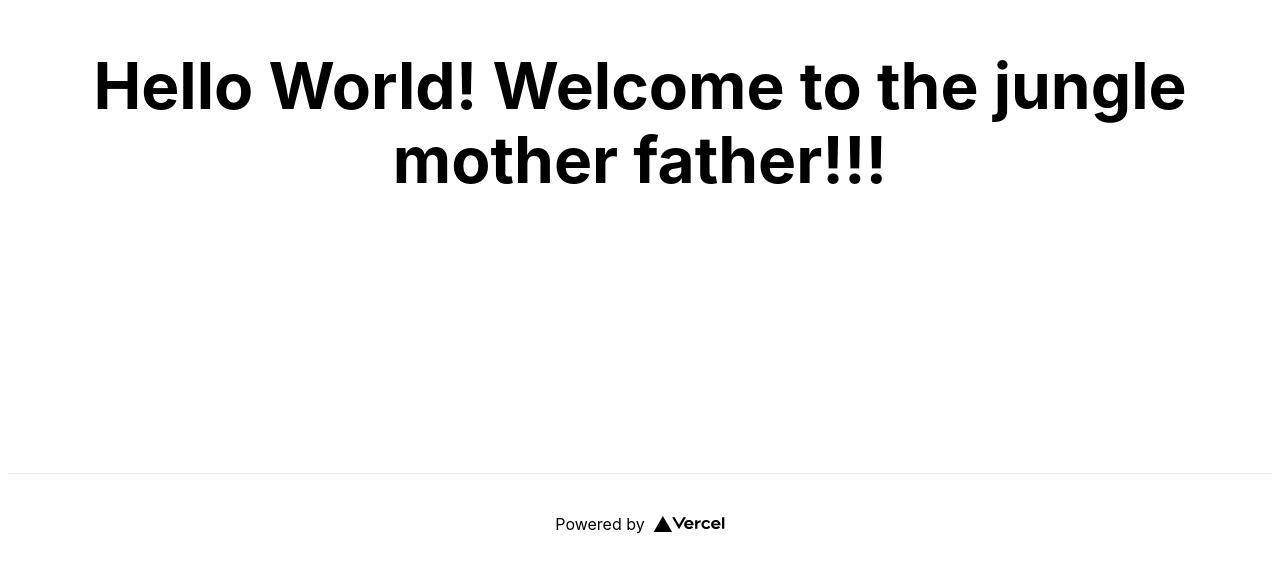
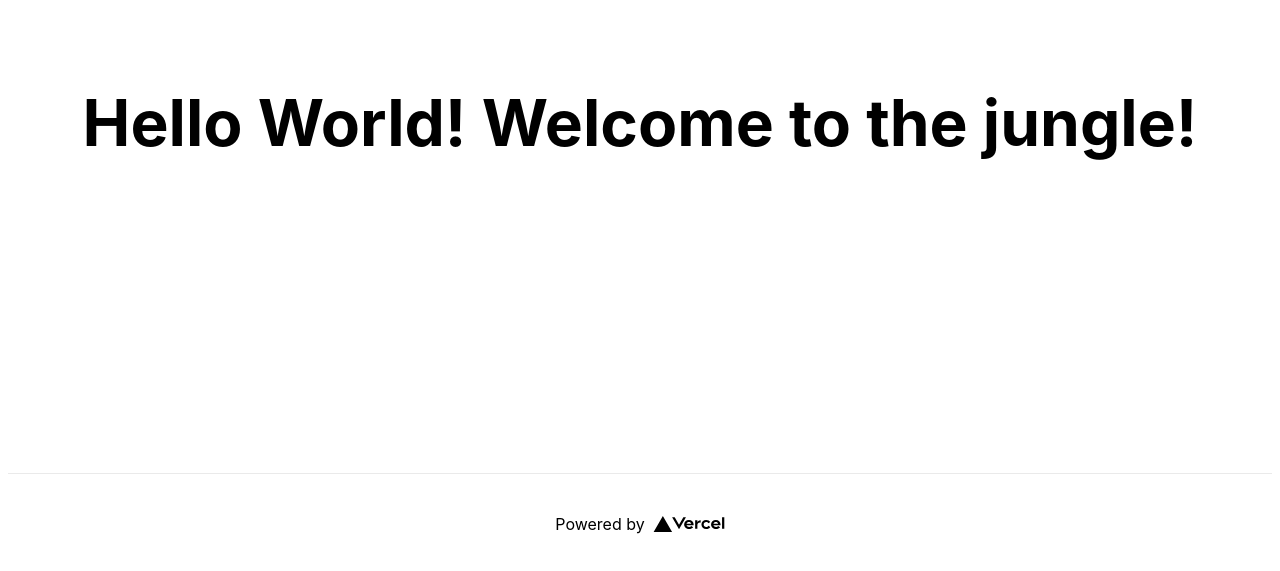
Before and after one commit to Varx-Bali/boboho, a Next.js app: page / in a window 1280 px wide. Shown: the part 227-798 px from the top of the page. Built offline with nearby package versions, Linux system fonts and the light colour scheme.

Commit message:
Update index.js

```diff
--- a/pages/index.js
+++ b/pages/index.js
@@ -13,7 +13,7 @@ export default function Home() {
 
       <main className={styles.main}>
         <h1 className={styles.title}>
-          Hello World! Welcome to the jungle mother father!!!
+          Hello World! Welcome to the jungle!
         </h1>
       </main>
 
```
